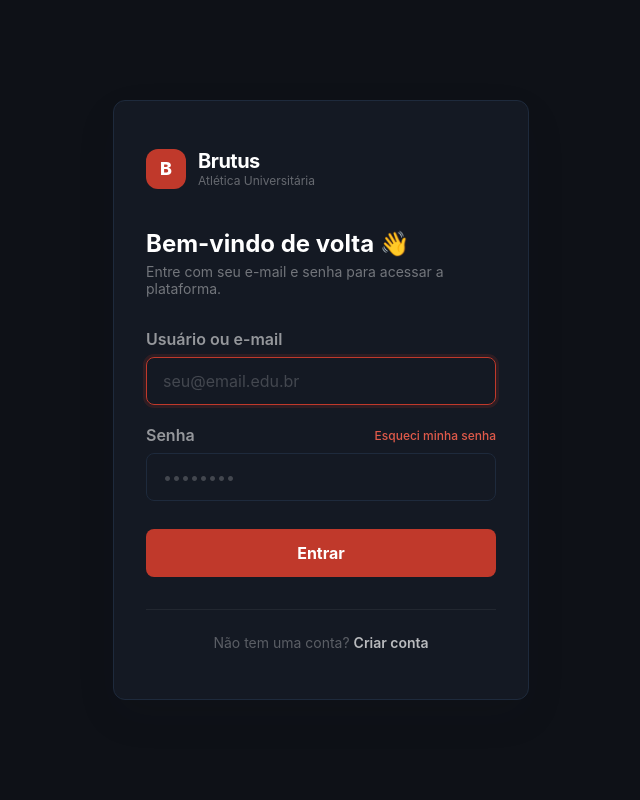
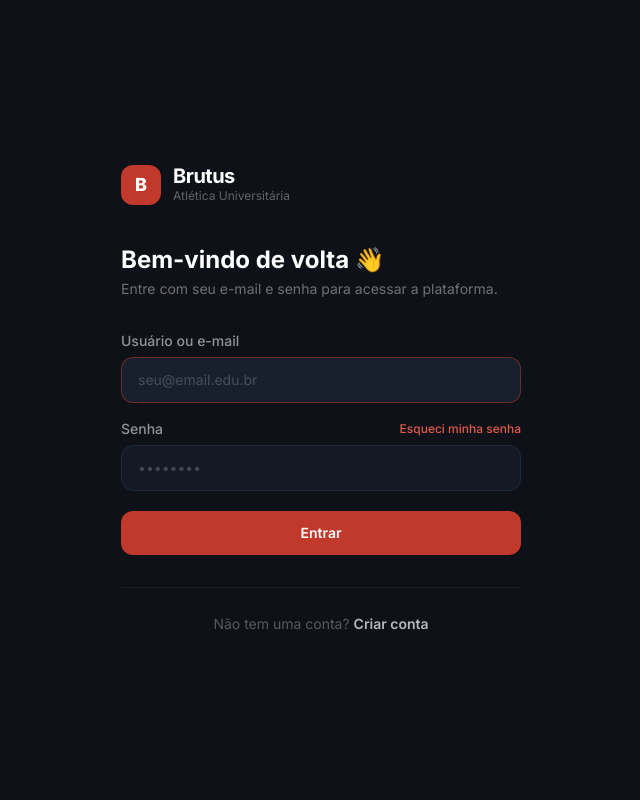
Before and after one commit to anacleal/brutus_software, a Django app: page /login/ in a window 1280 px wide. Shown: the whole page, without its empty margins (319-959 px from the left). Run offline with Django 5.2, Linux system fonts and the light colour scheme.

Commit message:
feat: BR-52 ajustar tamanhos e layout do login igual ao figma

```diff
--- a/backend/apps/users/static/users/css/login.css
+++ b/backend/apps/users/static/users/css/login.css
@@ -1,7 +1,9 @@
 /* cores copiadas do figma (plataforma web atlética brutus); espaçamentos copiados do frontend/styles.css (guia visual KAN-16) */
 :root {
+  --color-brand-800: #8C2820;
   --color-brand-700: #A52F23;
   --color-brand-600: #C0392B;
+  --color-brand-focus: rgb(192 57 43 / 50%);
   --color-brand-500: #E05A4A;
   --color-brand-100: rgb(192 57 43 / 15%);
   --color-ink-900: #ffffff;
@@ -13,6 +15,7 @@
   --color-ink-200: rgb(255 255 255 / 20%);
   --color-line: rgb(255 255 255 / 6%);
   --color-surface: #141923;
+  --color-surface-focus: #18202E;
   --color-canvas: #0E1117;
   --color-border: #1E2A3C;
   --space-2: 0.5rem;
@@ -32,17 +35,17 @@
   box-sizing: border-box;
 }
 
-/* coluna centralizada; no celular ocupa a tela toda, no desktop fica limitada a 26rem */
+/* coluna centralizada de no máximo 400px de conteúdo, com 24px nas laterais, igual ao figma */
 body {
   display: flex;
   flex-direction: column;
   justify-content: center;
-  min-width: 20rem;
-  max-width: 26rem;
+  max-width: 28rem;
   min-height: 100vh;
   margin: 0 auto;
-  padding: var(--space-6) var(--space-4);
+  padding: var(--space-7) var(--space-5);
   color: var(--color-ink-900);
+  line-height: 1.5;
   background: var(--color-canvas);
 }
 
@@ -57,6 +60,7 @@ h1 + p {
   margin: 0 0 var(--space-6);
   color: var(--color-ink-600);
   font-size: 0.875rem;
+  line-height: 1.25rem;
 }
 
 /* mensagem de erro de login (é o segundo <p> da página) */
@@ -71,51 +75,58 @@ p + p {
 form {
   display: flex;
   flex-direction: column;
-  gap: var(--space-2);
+  gap: 0.375rem;
 }
 
 label {
   color: var(--color-ink-700);
-  font-weight: 600;
+  font-size: 0.875rem;
+  font-weight: 500;
+  line-height: 1.25rem;
 }
 
-/* altura de 3rem pra ficar fácil de tocar no celular */
+/* campo com 46px de altura, igual ao figma */
 input {
   width: 100%;
-  min-height: 3rem;
-  margin-bottom: var(--space-3);
-  padding: 0 var(--space-4);
+  margin-bottom: 0.625rem;
+  padding: var(--space-3) var(--space-4);
   color: var(--color-ink-900);
   font: inherit;
+  font-size: 0.875rem;
+  line-height: 1.25rem;
   background: var(--color-surface);
   border: 1px solid var(--color-border);
-  border-radius: var(--radius-sm);
+  border-radius: var(--radius-md);
+  transition: all 150ms cubic-bezier(0.4, 0, 0.2, 1);
 }
 
-input:focus-visible {
-  border-color: var(--color-brand-600);
-  outline: 3px solid var(--color-brand-100);
+input:focus {
+  background: var(--color-surface-focus);
+  border-color: var(--color-brand-focus);
+  outline: none;
 }
 
 button {
-  min-height: 3rem;
-  margin-top: var(--space-2);
+  margin-top: 0.25rem;
+  padding: var(--space-3);
   color: var(--color-ink-900);
   font: inherit;
-  font-weight: 750;
+  font-size: 0.875rem;
+  font-weight: 600;
+  line-height: 1.25rem;
   background: var(--color-brand-600);
   border: 0;
-  border-radius: var(--radius-sm);
+  border-radius: var(--radius-md);
   cursor: pointer;
+  transition: background-color 150ms cubic-bezier(0.4, 0, 0.2, 1);
 }
 
 button:hover {
   background: var(--color-brand-700);
 }
 
-button:focus-visible {
-  outline: 3px solid var(--color-brand-100);
-  outline-offset: 3px;
+button:active {
+  background: var(--color-brand-800);
 }
 
 a {
@@ -161,6 +172,7 @@ input::placeholder {
   margin-top: 0.125rem;
   color: var(--color-ink-500);
   font-size: 0.75rem;
+  line-height: 1rem;
 }
 
 .senha-linha {
@@ -173,6 +185,7 @@ input::placeholder {
   margin-top: 0;
   font-size: 0.75rem;
   font-weight: 500;
+  line-height: 1rem;
   text-decoration: none;
 }
 
@@ -185,6 +198,7 @@ input::placeholder {
   padding-top: var(--space-5);
   color: var(--color-ink-400);
   font-size: 0.875rem;
+  line-height: 1.5rem;
   text-align: center;
   border-top: 1px solid var(--color-line);
 }
@@ -198,25 +212,3 @@ input::placeholder {
 .rodape a:hover {
   color: var(--color-ink-900);
 }
-
-/* desktop (a partir de 38rem, mesmo ponto do styles.css): o login vira um cartão */
-@media (min-width: 38rem) {
-  /* fundo cinza e flex pra centralizar o cartão */
-  html {
-    display: flex;
-    min-height: 100vh;
-    background: var(--color-canvas);
-  }
-
-  /* o body é o cartão, com os valores do .card do guia visual */
-  body {
-    width: 100%;
-    min-height: auto;
-    margin: auto;
-    padding: var(--space-7) var(--space-6);
-    background: var(--color-surface);
-    border: 1px solid var(--color-border);
-    border-radius: var(--radius-md);
-    box-shadow: var(--shadow-card);
-  }
-}
--- a/backend/apps/users/templates/users/login.html
+++ b/backend/apps/users/templates/users/login.html
@@ -4,6 +4,7 @@
 {% block title %}Entrar - Brutus{% endblock %}
 
 {% block css %}
+<link rel="stylesheet" href="https://fonts.googleapis.com/css2?family=Inter:wght@400;500;600;700;800&display=swap">
 <link rel="stylesheet" href="{% static 'users/css/login.css' %}">
 {% endblock %}
 
```
